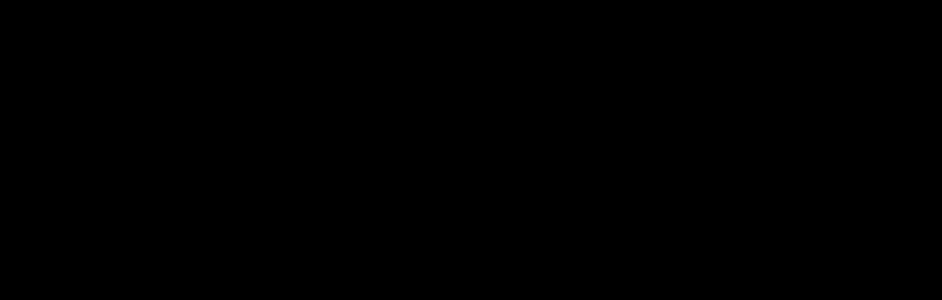
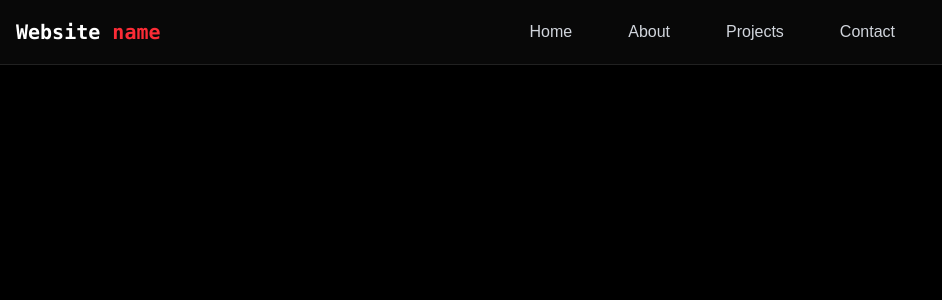
Before and after one commit to foleyd2002/Portfolio, a React (Vite) app: page / in a window 1280 px wide. Shown: the top 300 px of the page, without its empty margins (0-942 px from the left). Built offline with nearby package versions, Linux system fonts and the light colour scheme.

Commit message:
added navbar, also about mobile nav bar configuration, when screen shrinks nav bar still functional through mobile menu

```diff
--- a/src/App.jsx
+++ b/src/App.jsx
@@ -4,12 +4,20 @@
 import './App.css'
 import { LoadingScreen } from './components/LoadingScreen';
 import "./index.css";
+import { NavBar } from './components/NavBar';
+import { MobileMenu } from './components/MobileMenu';
+
 
 function App() {
   const [isLoaded, setIsLoaded] = useState(false)
+  const [menuOpen, setMenuOpen] = useState(false)
   return (
     <>
       {!isLoaded && <LoadingScreen onComplete={() => setIsLoaded(true)} />}
+      <div className={`min-h-screen transition-opacity duration-700 ${isLoaded ? "opacity-100" : "opacity-0"} bg-black text-gray-100`}>
+        <NavBar menuOpen={menuOpen} setMenuOpen={setMenuOpen}></NavBar>
+        <MobileMenu menuOpen={menuOpen} setMenuOpen={setMenuOpen}></MobileMenu>
+      </div>
     </>
   )
 }
--- /dev/null
+++ b/src/components/MobileMenu.jsx
@@ -0,0 +1,59 @@
+import { useEffect } from "react"
+
+export const MobileMenu = ({menuOpen, setMenuOpen}) => {
+
+    return (
+        <div className={`fixed top-0 left-0 w-full bg-[rgba(10,10,10,0.8)] z-40 flex flex-col items-center justify-center
+                         transition-all duration-300 ease-in-out
+
+                        ${
+                            menuOpen
+                            ? "h-screen opacity-100 pointer-events-auto"
+                            : "h-0 opacity-0 pointer-events-none"
+                        }
+                      `}>
+            <button onClick={() => setMenuOpen(false)}
+                className="absolute top-6 right-6 text-white text-3xl focus:outline-none cursor-pointer" aria-label="Close Menu">
+
+                &times;
+            </button>
+
+            <a
+                href="#home"
+                onClick={() => setMenuOpen(false)}
+                className={`text-2xl font-semibold text-white my-4 transform transition-transform duration-300
+                            ${menuOpen ? "opacity-100 translate-y-0" : "opacity-0 -translate-y-5"}
+                    `}>
+
+                Home
+            </a>
+            <a
+                href="#about"
+                onClick={() => setMenuOpen(false)}
+                className={`text-2xl font-semibold text-white my-4 transform transition-transform duration-300
+                            ${menuOpen ? "opacity-100 translate-y-0" : "opacity-0 -translate-y-5"}
+                    `}>
+
+                About
+            </a>
+            <a
+                href="#projects"
+                onClick={() => setMenuOpen(false)}
+                className={`text-2xl font-semibold text-white my-4 transform transition-transform duration-300
+                            ${menuOpen ? "opacity-100 translate-y-0" : "opacity-0 -translate-y-5"}
+                    `}>
+
+                Projects
+            </a>
+            <a
+                href="#contact"
+                onClick={() => setMenuOpen(false)}
+                className={`text-2xl font-semibold text-white my-4 transform transition-transform duration-300
+                            ${menuOpen ? "opacity-100 translate-y-0" : "opacity-0 -translate-y-5"}
+                    `}>
+
+                Contact
+            </a>
+        </div>
+    );
+}
--- /dev/null
+++ b/src/components/NavBar.jsx
@@ -0,0 +1,54 @@
+import { useEffect } from "react"
+
+export const NavBar = ({menuOpen, setMenuOpen}) => {
+
+        useEffect(() => {
+            document.body.style.overflow = menuOpen ? "hidden" : ""
+        }, [menuOpen]);
+
+    return (<nav className="fixed left-0 top-0 w-full z-40 bg-[rgba(10,10,10,0.8)] backdrop-blur-lg border-b border-white/10 shadow-lg">
+        <div className="w-full px-4">
+            <div className="flex justify-between items-center h-16 left-25">
+                <a href="#home" className="font-mono text-xl font-bold text-white">
+                    Website<span className=" text-red-500"> name</span> {""}
+                </a>
+
+                {/* mobile menu */}
+                <div
+                    className="w-7 h-5 relative cursor-pointer z-40 md:hidden"
+                    onClick={() => setMenuOpen((prev) => !prev)}>
+                    &#9776;
+                </div>
+
+                <div className="hidden md:flex items-center justify-center space-x-14 flex-grow">
+                    <a
+                        href="#home"
+                        className="text-gray-300 hover:text-white transition-colors">
+                        {""}
+                        Home{""}
+                    </a>
+                    <a
+                        href="#about"
+                        className="text-gray-300 hover:text-white transition-colors">
+                        {""}
+                        About{""}
+                    </a>
+                    <a
+                        href="#projects"
+                        className="text-gray-300 hover:text-white transition-colors">
+                        {""}
+                        Projects{""}
+                    </a>
+                    <a
+                        href="#contact"
+                        className="text-gray-300 hover:text-white transition-colors">
+                        {""}
+                        Contact{""}
+                    </a>
+                </div>
+
+            </div>
+        </div>
+    </nav>
+    );
+}
```
